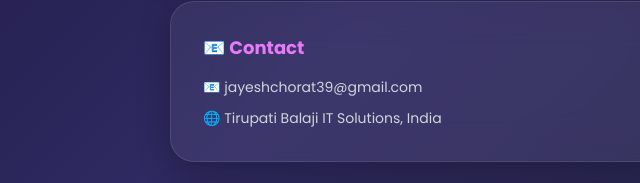
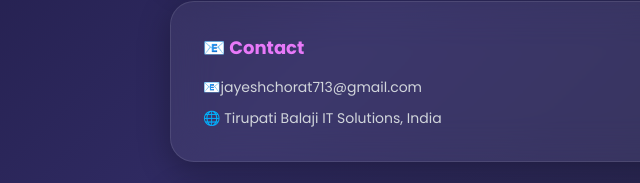
Before and after one commit to jay534/-Tirupati-Balaji-IT-Solutions, a plain HTML site: page index.html in a window 1280 px wide. Shown: the part 889-1072 px from the top of the page, 90-730 px from the left. Drawn offline with Linux system fonts and the light colour scheme.

Commit message:
Update contact email address in index.html

```diff
--- a/index.html
+++ b/index.html
@@ -193,7 +193,7 @@
         <div class="card">
             <div class="card-title">📧 Contact</div>
             <div class="contact-info">
-                <div class="contact-item">📧 jayeshchorat39@gmail.com</div>
+                <div class="contact-item">📧jayeshchorat713@gmail.com</div>
                 <div class="contact-item">🌐 Tirupati Balaji IT Solutions, India</div>
             </div>
         </div>
```
